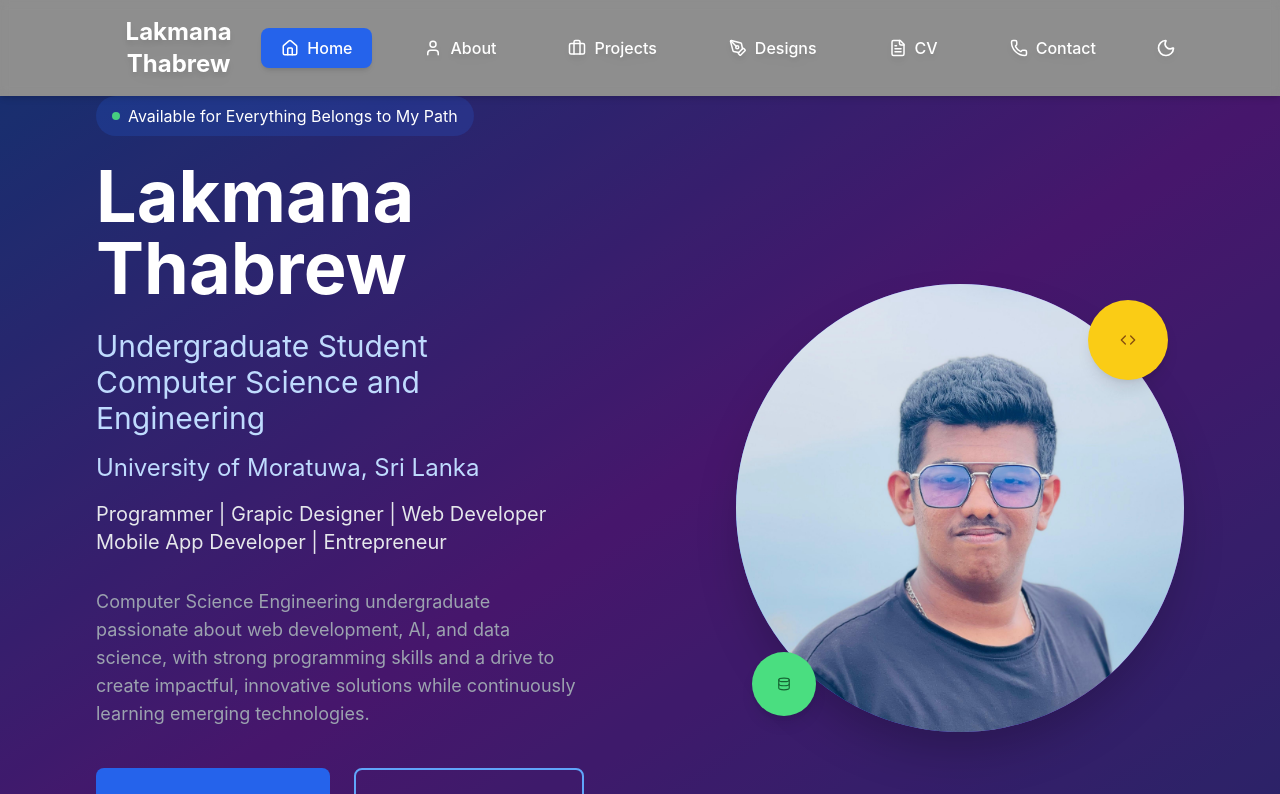
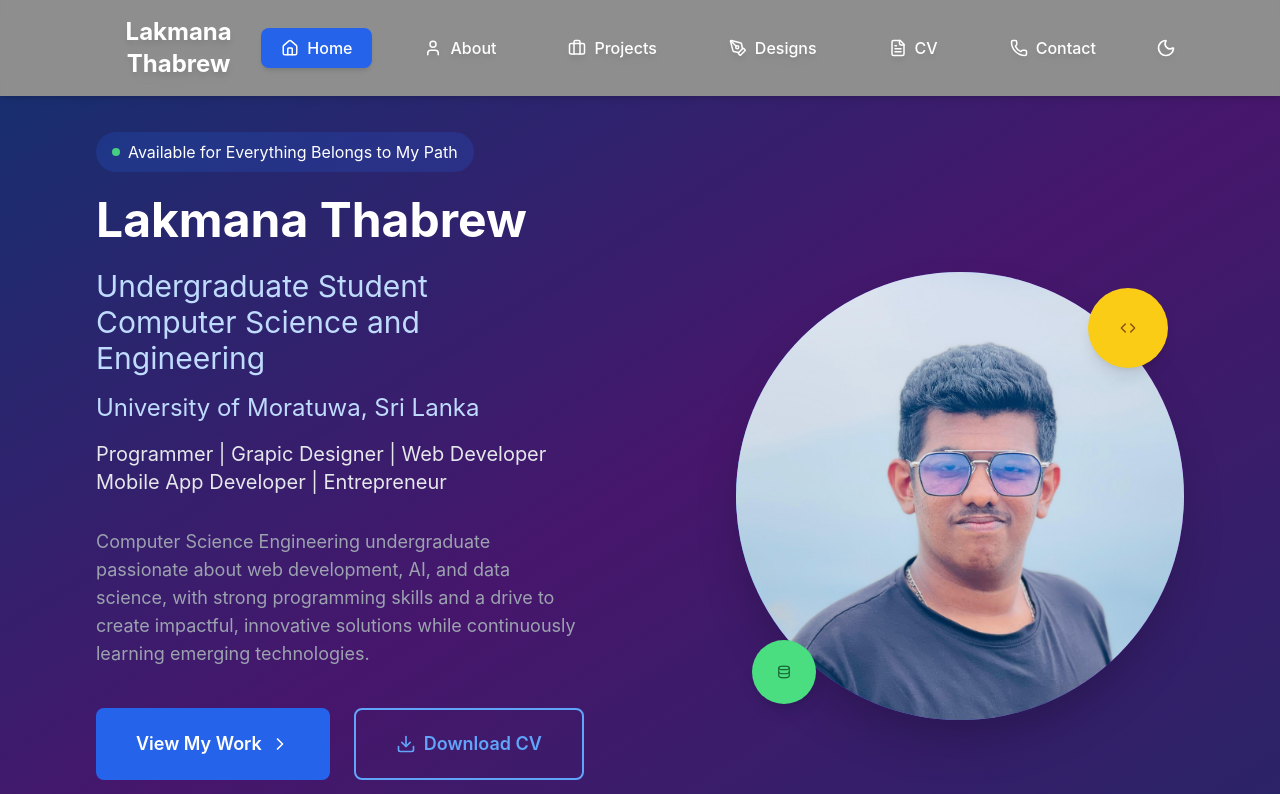
Before and after one commit to lakaThabrew/my-portfolio, a React (Create React App) app: page / in a window 1280 px wide. Shown: the top 794 px of the page. Built offline with nearby package versions, Linux system fonts and the light colour scheme.

Commit message:
chore: update dependencies and adjust heading size in Portfolio component

```diff
--- a/package.json
+++ b/package.json
@@ -4,6 +4,8 @@
   "homepage": "https://lakaThabrew.github.io/my-portfolio",
   "private": true,
   "dependencies": {
+    "@react-three/drei": "^10.7.7",
+    "@react-three/fiber": "^9.4.0",
     "@testing-library/dom": "^10.4.1",
     "@testing-library/jest-dom": "^6.8.0",
     "@testing-library/react": "^16.3.0",
@@ -11,7 +13,9 @@
     "lucide-react": "^0.544.0",
     "react": "^19.1.1",
     "react-dom": "^19.1.1",
+    "react-router-dom": "^7.9.6",
     "react-scripts": "5.0.1",
+    "three": "^0.181.2",
     "web-vitals": "^2.1.4"
   },
   "scripts": {
--- a/src/App.js
+++ b/src/App.js
@@ -588,7 +588,7 @@ const Portfolio = () => {
                 <div className="w-2 h-2 bg-green-400 rounded-full mr-2 animate-pulse"></div>
                 <span className="text-xs sm:text-sm lg:text-base">Available for Everything Belongs to My Path</span>
               </div>
-              <h1 className="text-3xl sm:text-4xl md:text-5xl lg:text-6xl xl:text-7xl font-bold mb-4 sm:mb-6 leading-tight">
+              <h1 className="text-3xl sm:text-4xl md:text-5xl lg:text-7xl xl:text-5xl font-bold mb-4 sm:mb-6 leading-tight">
                 {personalInfo.name}
               </h1>
               <p className="text-lg sm:text-xl md:text-2xl lg:text-3xl text-blue-200 mb-3 sm:mb-4">
```
Also changed, not shown: 1 other file (tests, documents, lock files or other folders).
